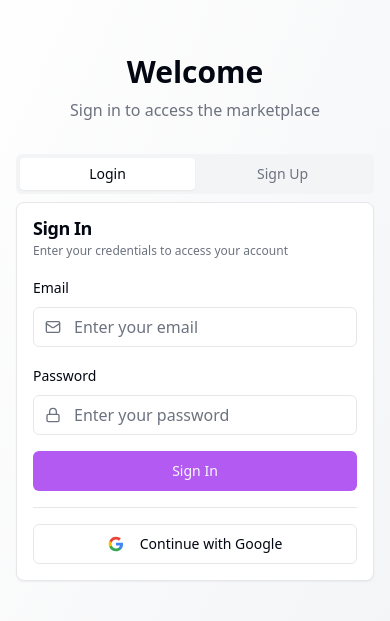
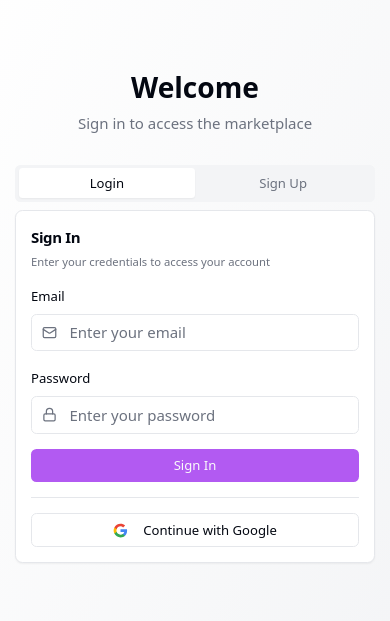
Before and after one commit to Kamalesh-Tech-AI/lovable-supa-forge, a React (Vite) app: page /auth in a window 390 px wide. Shown: the part 105-726 px from the top of the page. Built offline with nearby package versions, Linux system fonts and the light colour scheme.

Commit message:
Refactor: Make UI elements responsive

```diff
--- a/src/components/ui/button.tsx
+++ b/src/components/ui/button.tsx
@@ -5,7 +5,7 @@ import { cva, type VariantProps } from "class-variance-authority"
 import { cn } from "@/lib/utils"
 
 const buttonVariants = cva(
-  "inline-flex items-center justify-center gap-2 whitespace-nowrap rounded-md text-sm font-medium ring-offset-background transition-colors focus-visible:outline-none focus-visible:ring-2 focus-visible:ring-ring focus-visible:ring-offset-2 disabled:pointer-events-none disabled:opacity-50 [&_svg]:pointer-events-none [&_svg]:size-4 [&_svg]:shrink-0",
+  "inline-flex items-center justify-center gap-1.5 xs:gap-2 whitespace-nowrap rounded-md text-xs xs:text-sm font-medium ring-offset-background transition-colors focus-visible:outline-none focus-visible:ring-2 focus-visible:ring-ring focus-visible:ring-offset-2 disabled:pointer-events-none disabled:opacity-50 [&_svg]:pointer-events-none [&_svg]:size-3.5 xs:[&_svg]:size-4 [&_svg]:shrink-0",
   {
     variants: {
       variant: {
@@ -20,10 +20,10 @@ const buttonVariants = cva(
         link: "text-primary underline-offset-4 hover:underline",
       },
       size: {
-        default: "h-10 px-4 py-2",
-        sm: "h-9 rounded-md px-3",
-        lg: "h-11 rounded-md px-8",
-        icon: "h-10 w-10",
+        default: "h-8 xs:h-9 sm:h-10 px-3 xs:px-4 py-1.5 xs:py-2",
+        sm: "h-7 xs:h-8 sm:h-9 rounded-md px-2 xs:px-3 text-xs",
+        lg: "h-10 xs:h-11 sm:h-12 rounded-md px-6 xs:px-8 text-sm xs:text-base",
+        icon: "h-8 w-8 xs:h-9 xs:w-9 sm:h-10 sm:w-10",
       },
     },
     defaultVariants: {
--- a/src/components/ui/card.tsx
+++ b/src/components/ui/card.tsx
@@ -9,7 +9,7 @@ const Card = React.forwardRef<
   <div
     ref={ref}
     className={cn(
-      "rounded-lg border bg-card text-card-foreground shadow-sm overflow-hidden",
+      "rounded-md xs:rounded-lg border bg-card text-card-foreground shadow-sm overflow-hidden w-full",
       className
     )}
     {...props}
@@ -23,7 +23,7 @@ const CardHeader = React.forwardRef<
 >(({ className, ...props }, ref) => (
   <div
     ref={ref}
-    className={cn("flex flex-col space-y-1.5 p-4 sm:p-6", className)}
+    className={cn("flex flex-col space-y-1 xs:space-y-1.5 p-3 xs:p-4 sm:p-5 md:p-6", className)}
     {...props}
   />
 ))
@@ -36,7 +36,7 @@ const CardTitle = React.forwardRef<
   <h3
     ref={ref}
     className={cn(
-      "text-lg sm:text-xl md:text-2xl font-semibold leading-none tracking-tight",
+      "text-sm xs:text-base sm:text-lg md:text-xl lg:text-2xl font-semibold leading-tight tracking-tight",
       className
     )}
     {...props}
@@ -50,7 +50,7 @@ const CardDescription = React.forwardRef<
 >(({ className, ...props }, ref) => (
   <p
     ref={ref}
-    className={cn("text-xs sm:text-sm text-muted-foreground", className)}
+    className={cn("text-[10px] xs:text-xs sm:text-sm text-muted-foreground leading-relaxed", className)}
     {...props}
   />
 ))
@@ -60,7 +60,7 @@ const CardContent = React.forwardRef<
   HTMLDivElement,
   React.HTMLAttributes<HTMLDivElement>
 >(({ className, ...props }, ref) => (
-  <div ref={ref} className={cn("p-4 pt-0 sm:p-6 sm:pt-0", className)} {...props} />
+  <div ref={ref} className={cn("p-3 pt-0 xs:p-4 xs:pt-0 sm:p-5 sm:pt-0 md:p-6 md:pt-0", className)} {...props} />
 ))
 CardContent.displayName = "CardContent"
 
@@ -70,7 +70,7 @@ const CardFooter = React.forwardRef<
 >(({ className, ...props }, ref) => (
   <div
     ref={ref}
-    className={cn("flex items-center p-4 pt-0 sm:p-6 sm:pt-0", className)}
+    className={cn("flex items-center p-3 pt-0 xs:p-4 xs:pt-0 sm:p-5 sm:pt-0 md:p-6 md:pt-0", className)}
     {...props}
   />
 ))
--- a/src/index.css
+++ b/src/index.css
@@ -121,14 +121,38 @@ All colors MUST be HSL.
     @apply bg-background text-foreground overflow-x-hidden;
   }
 
-  /* Ensure all text is readable on small screens */
+  /* Responsive typography base */
   html {
-    font-size: 16px;
+    font-size: 14px;
   }
 
-  @media (max-width: 320px) {
+  @media (min-width: 375px) {
     html {
-      font-size: 14px;
+      font-size: 15px;
+    }
+  }
+
+  @media (min-width: 640px) {
+    html {
+      font-size: 16px;
+    }
+  }
+
+  @media (min-width: 1024px) {
+    html {
+      font-size: 16px;
+    }
+  }
+
+  @media (min-width: 1440px) {
+    html {
+      font-size: 17px;
+    }
+  }
+
+  @media (min-width: 1920px) {
+    html {
+      font-size: 18px;
     }
   }
 }
```
